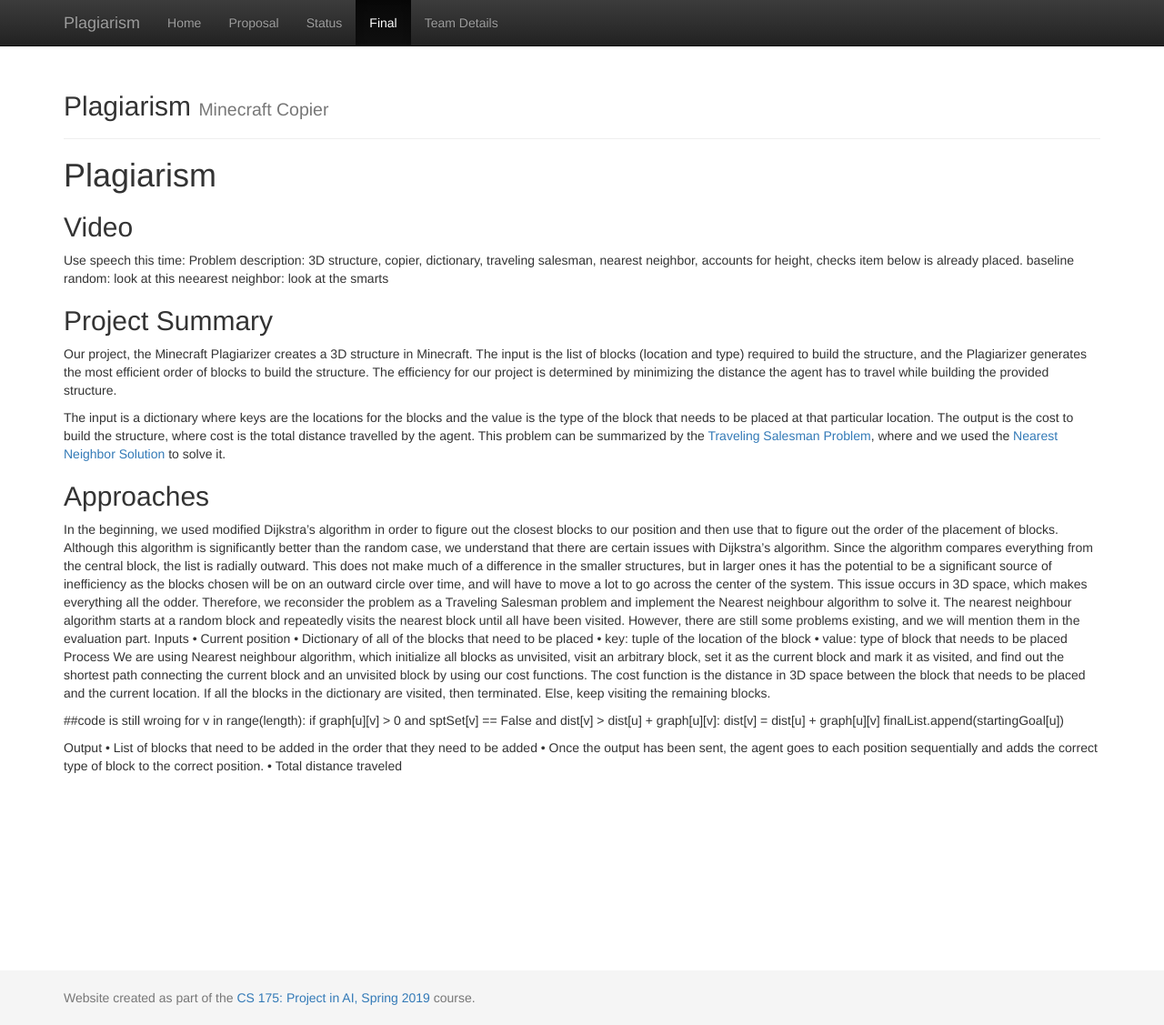
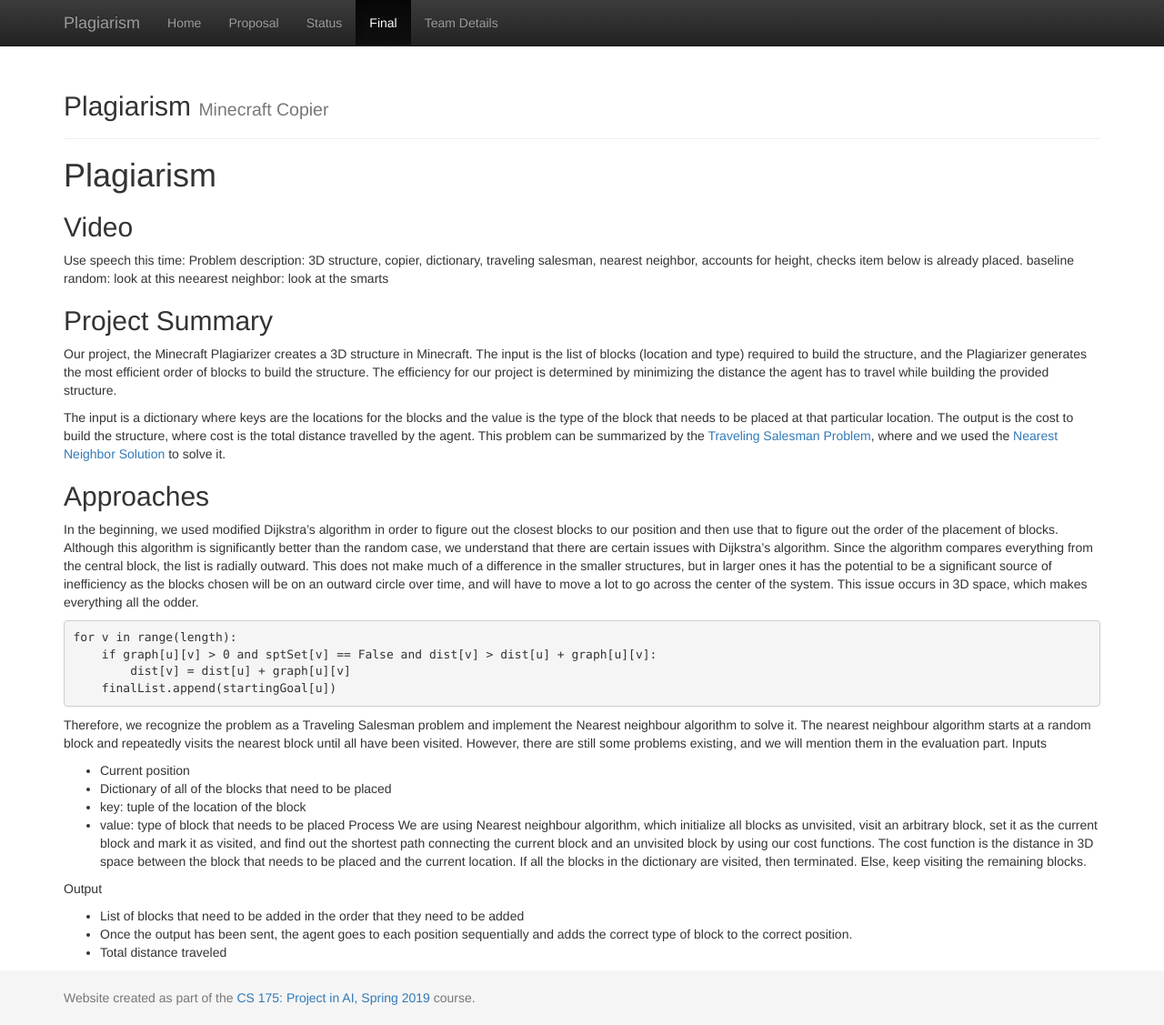
Before and after one commit to thebrainygeek/plagiarism, a Jekyll site: the page built from docs/final.md, in a window 1280 px wide and 1127 px high. Shown: the whole window at 91% size. Built offline with Jekyll 4.4.1, drawn with Linux system fonts in a browser that asks for light colours.

Commit message:
Update final.md

````diff
--- a/docs/final.md
+++ b/docs/final.md
@@ -18,22 +18,25 @@
 The input is a dictionary where keys are the locations for the blocks and the value is the type of the block that needs to be placed at that particular location. The output is the cost to build the structure, where cost is the total distance travelled by the agent. This problem can be summarized by the [Traveling Salesman Problem](https://en.wikipedia.org/wiki/Travelling_salesman_problem), where  and we used the [Nearest Neighbor Solution](https://en.wikipedia.org/wiki/Nearest_neighbour_algorithm?fbclid=IwAR0C8TO1ORfp6sNmwoBE1F9ggGoWsAIZdxSdivXJWpt1BQIZaxFs0FM74Lk) to solve it.
 
 ## Approaches
-In the beginning, we used modified Dijkstra’s algorithm in order to figure out the closest blocks to our position and then use that to figure out the order of the placement of blocks. Although this algorithm is significantly better than the random case, we understand that there are certain issues with Dijkstra’s algorithm. Since the algorithm compares everything from the central block, the list is radially outward. This does not make much of a difference in the smaller structures, but in larger ones it has the potential to be a significant source of inefficiency as the blocks chosen will be on an outward circle over time, and will have to move a lot to go across the center of the system. This issue occurs in 3D space, which makes everything all the odder. Therefore, we reconsider the problem as a Traveling Salesman problem and implement the Nearest neighbour algorithm to solve it. The nearest neighbour algorithm starts at a random block and repeatedly visits the nearest block until all have been visited. However, there are still some problems existing, and we will mention them in the evaluation part.
-Inputs
-•	Current position
-•	Dictionary of all of the blocks that need to be placed
-•	key: tuple of the location of the block
-•	value: type of block that needs to be placed
-Process We are using Nearest neighbour algorithm, which initialize all blocks as unvisited, visit an arbitrary block, set it as the current block and mark it as visited, and find out the shortest path connecting the current block and an unvisited block by using our cost functions. The cost function is the distance in 3D space between the block that needs to be placed and the current location. If all the blocks in the dictionary are visited, then terminated. Else, keep visiting the remaining blocks.
+In the beginning, we used modified Dijkstra’s algorithm in order to figure out the closest blocks to our position and then use that to figure out the order of the placement of blocks. Although this algorithm is significantly better than the random case, we understand that there are certain issues with Dijkstra’s algorithm. Since the algorithm compares everything from the central block, the list is radially outward. This does not make much of a difference in the smaller structures, but in larger ones it has the potential to be a significant source of inefficiency as the blocks chosen will be on an outward circle over time, and will have to move a lot to go across the center of the system. This issue occurs in 3D space, which makes everything all the odder.
 
-##code is still wroing
+``` python
 for v in range(length):
     if graph[u][v] > 0 and sptSet[v] == False and dist[v] > dist[u] + graph[u][v]:
         dist[v] = dist[u] + graph[u][v]
     finalList.append(startingGoal[u])
+```
 
 
+Therefore, we recognize the problem as a Traveling Salesman problem and implement the Nearest neighbour algorithm to solve it. The nearest neighbour algorithm starts at a random block and repeatedly visits the nearest block until all have been visited. However, there are still some problems existing, and we will mention them in the evaluation part.
+Inputs
+* Current position
+* Dictionary of all of the blocks that need to be placed
+* key: tuple of the location of the block
+* value: type of block that needs to be placed
+Process We are using Nearest neighbour algorithm, which initialize all blocks as unvisited, visit an arbitrary block, set it as the current block and mark it as visited, and find out the shortest path connecting the current block and an unvisited block by using our cost functions. The cost function is the distance in 3D space between the block that needs to be placed and the current location. If all the blocks in the dictionary are visited, then terminated. Else, keep visiting the remaining blocks.
+
 Output
-•	List of blocks that need to be added in the order that they need to be added
-•	Once the output has been sent, the agent goes to each position sequentially and adds the correct type of block to the correct position.
-•	Total distance traveled
+* List of blocks that need to be added in the order that they need to be added
+* Once the output has been sent, the agent goes to each position sequentially and adds the correct type of block to the correct position.
+* Total distance traveled
````
